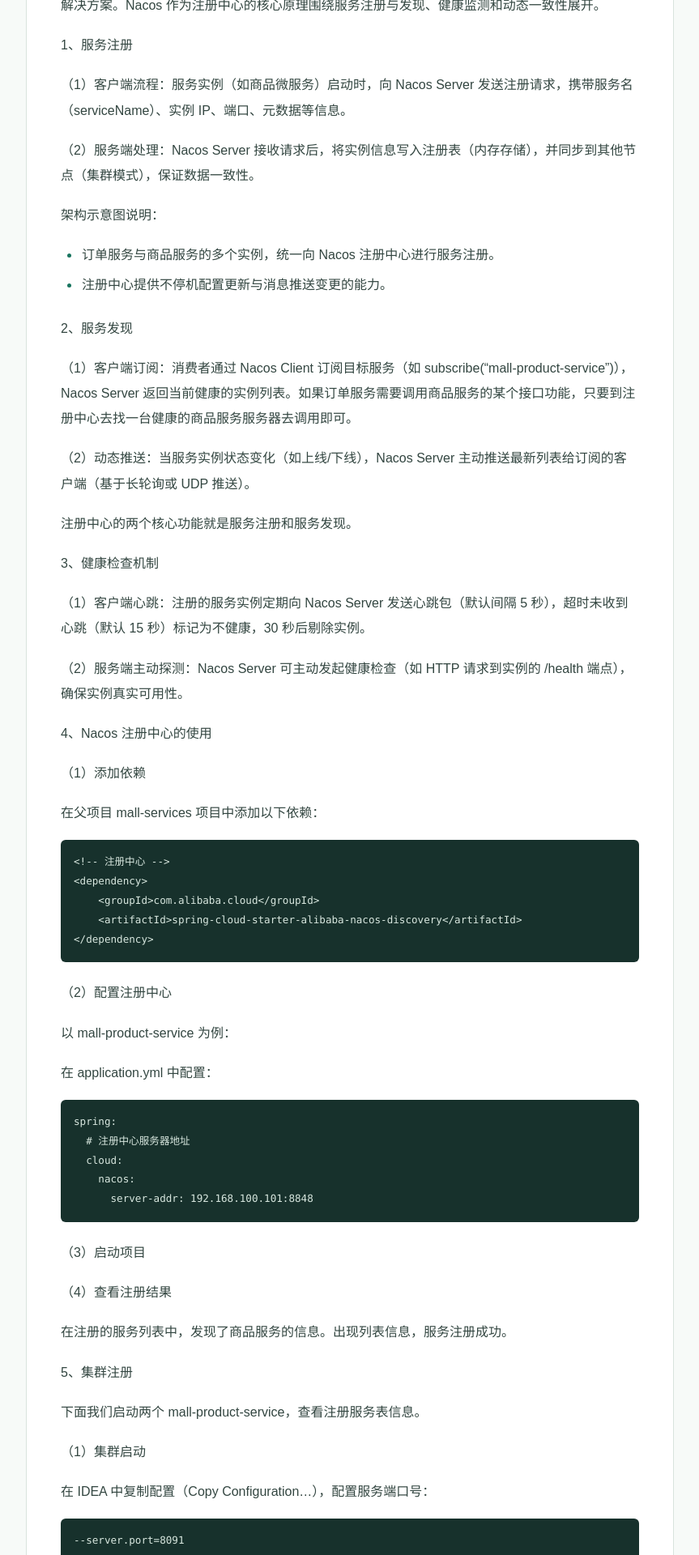
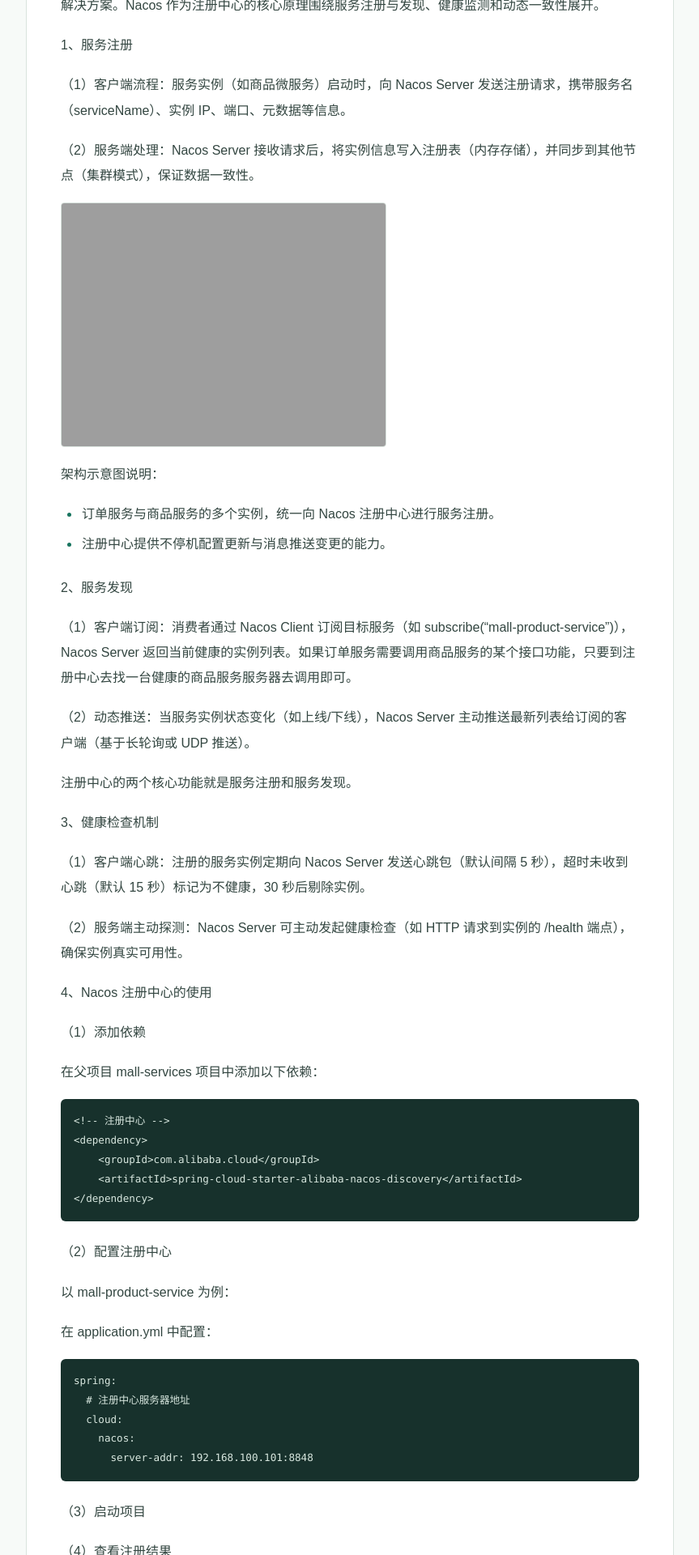
Before and after one commit to XiaoHeiXian/xiaoheixian.github.io, a Jekyll site: the page built from posts/2026-09-24-nacos-registry.md, in a window 1280 px wide. Shown: the part 324-2244 px from the top of the page at 81% size, without its empty margins (208-1071 px from the left). Built offline with Jekyll 4.4.1, drawn with Linux system fonts in a browser that asks for light colours.

Commit message:
docs: update Nacos 注册中心

```diff
--- a/posts/2026-09-24-nacos-registry.md
+++ b/posts/2026-09-24-nacos-registry.md
@@ -18,6 +18,8 @@
 （1）客户端流程：服务实例（如商品微服务）启动时，向 Nacos Server 发送注册请求，携带服务名（serviceName）、实例 IP、端口、元数据等信息。
 
 （2）服务端处理：Nacos Server 接收请求后，将实例信息写入注册表（内存存储），并同步到其他节点（集群模式），保证数据一致性。
+
+![架构示意图](https://xiaoheixian.github.io/posts/assets/282_65.png)
 
 架构示意图说明：
 - 订单服务与商品服务的多个实例，统一向 Nacos 注册中心进行服务注册。
```
